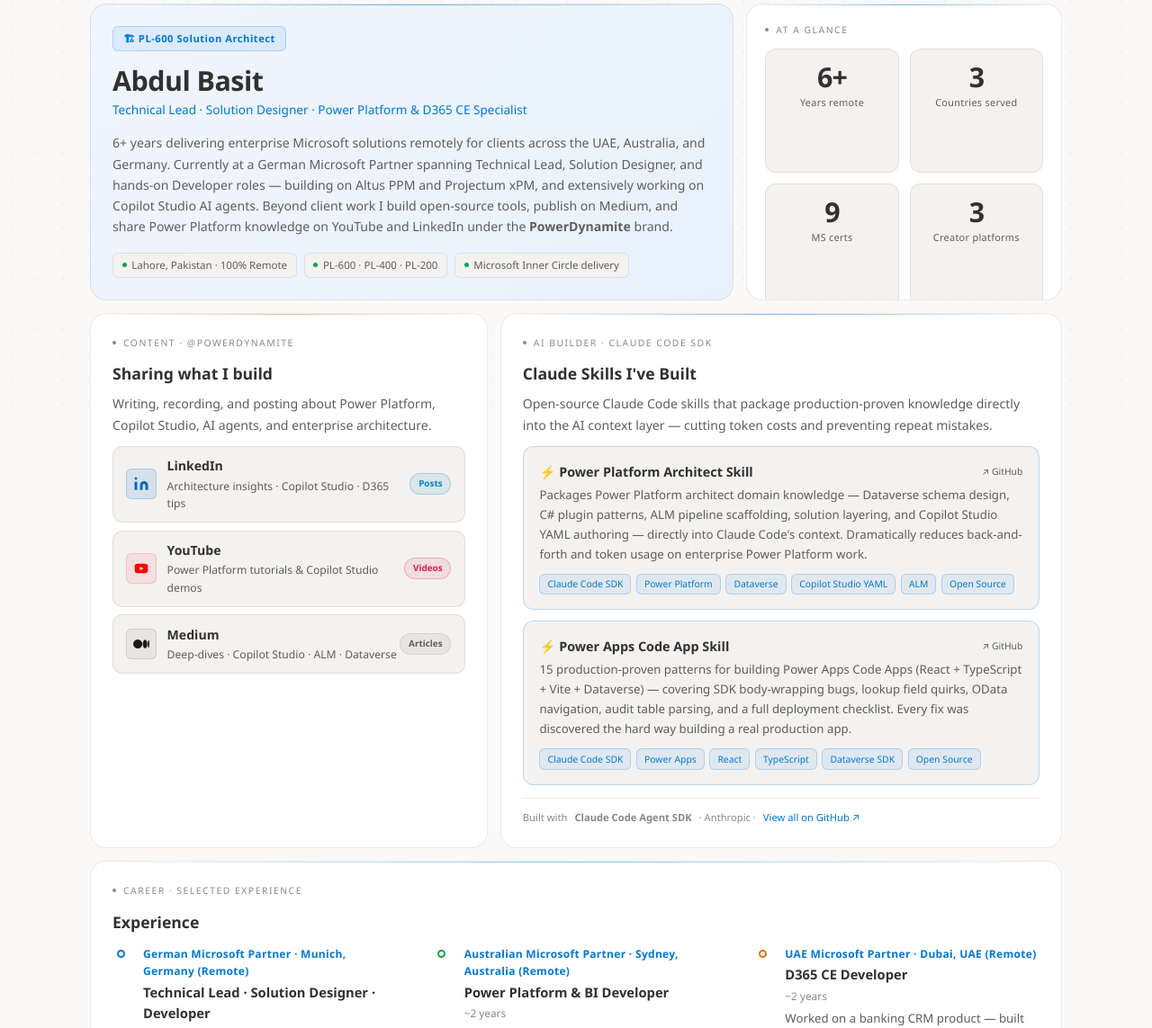
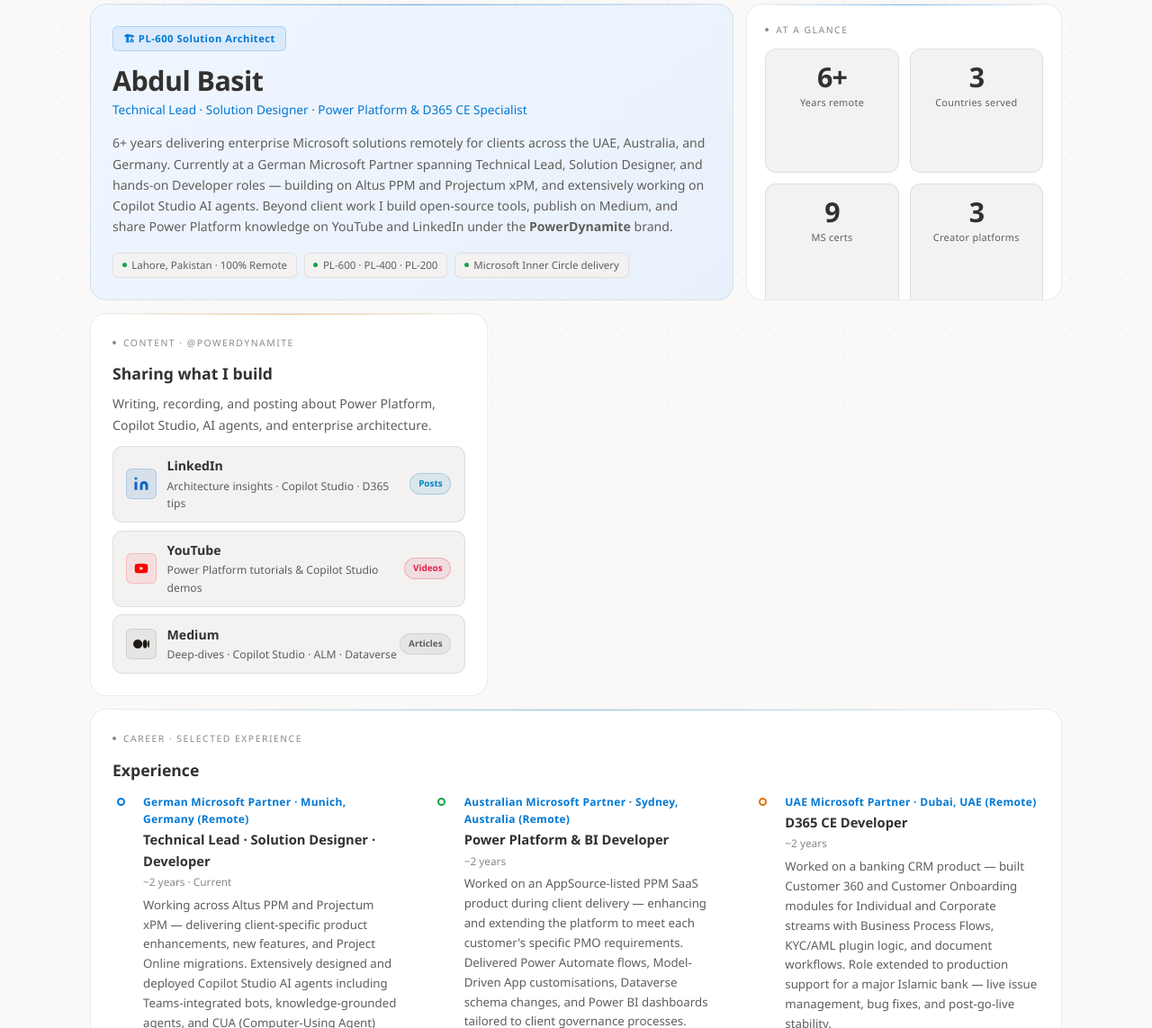
Before and after one commit to powerdynamite/powerdynamite.github.io, a plain HTML site: page index.html in a window 1280 px wide. Shown: the part 348-1491 px from the top of the page at 90% size. Drawn offline with Linux system fonts and the light colour scheme.

Commit message:
Home: remove Claude Skills section (now on Products page)

```diff
--- a/index.html
+++ b/index.html
@@ -182,58 +182,6 @@
           <span class="p-badge badge--muted">Articles</span>
         </a>
 
-      </div>
-    </div>
-
-    <!-- Claude skills ────────────────────────────────────── -->
-    <div class="card ind c7">
-      <div class="card-eyebrow">AI Builder · Claude Code SDK</div>
-      <h2>Claude Skills I've Built</h2>
-      <p>Open-source Claude Code skills that package production-proven knowledge directly into the AI context layer — cutting token costs and preventing repeat mistakes.</p>
-
-      <a href="https://github.com/powerdynamite/powerplatform-architect-skill" target="_blank" rel="noopener" class="skill-box">
-        <div class="skill-name">
-          &#x26A1; Power Platform Architect Skill
-          <span class="gh-link">&#x2197; GitHub</span>
-        </div>
-        <div class="skill-desc">
-          Packages Power Platform architect domain knowledge — Dataverse schema design, C# plugin patterns,
-          ALM pipeline scaffolding, solution layering, and Copilot Studio YAML authoring — directly into
-          Claude Code's context. Dramatically reduces back-and-forth and token usage on enterprise Power Platform work.
-        </div>
-        <div class="skill-tags">
-          <span class="sk-tag">Claude Code SDK</span>
-          <span class="sk-tag">Power Platform</span>
-          <span class="sk-tag">Dataverse</span>
-          <span class="sk-tag">Copilot Studio YAML</span>
-          <span class="sk-tag">ALM</span>
-          <span class="sk-tag">Open Source</span>
-        </div>
-      </a>
-
-      <a href="https://github.com/powerdynamite/powerapp-code-app-skill" target="_blank" rel="noopener" class="skill-box" style="margin-top:0.75rem;">
-        <div class="skill-name">
-          &#x26A1; Power Apps Code App Skill
-          <span class="gh-link">&#x2197; GitHub</span>
-        </div>
-        <div class="skill-desc">
-          15 production-proven patterns for building Power Apps Code Apps (React + TypeScript + Vite + Dataverse) —
-          covering SDK body-wrapping bugs, lookup field quirks, OData navigation, audit table parsing, and a full
-          deployment checklist. Every fix was discovered the hard way building a real production app.
-        </div>
-        <div class="skill-tags">
-          <span class="sk-tag">Claude Code SDK</span>
-          <span class="sk-tag">Power Apps</span>
-          <span class="sk-tag">React</span>
-          <span class="sk-tag">TypeScript</span>
-          <span class="sk-tag">Dataverse SDK</span>
-          <span class="sk-tag">Open Source</span>
-        </div>
-      </a>
-
-      <div class="skill-footer">
-        Built with <strong class="accent">Claude Code Agent SDK</strong> · Anthropic ·
-        <a href="https://github.com/powerdynamite" target="_blank" rel="noopener">View all on GitHub &#x2197;</a>
       </div>
     </div>
 
```
